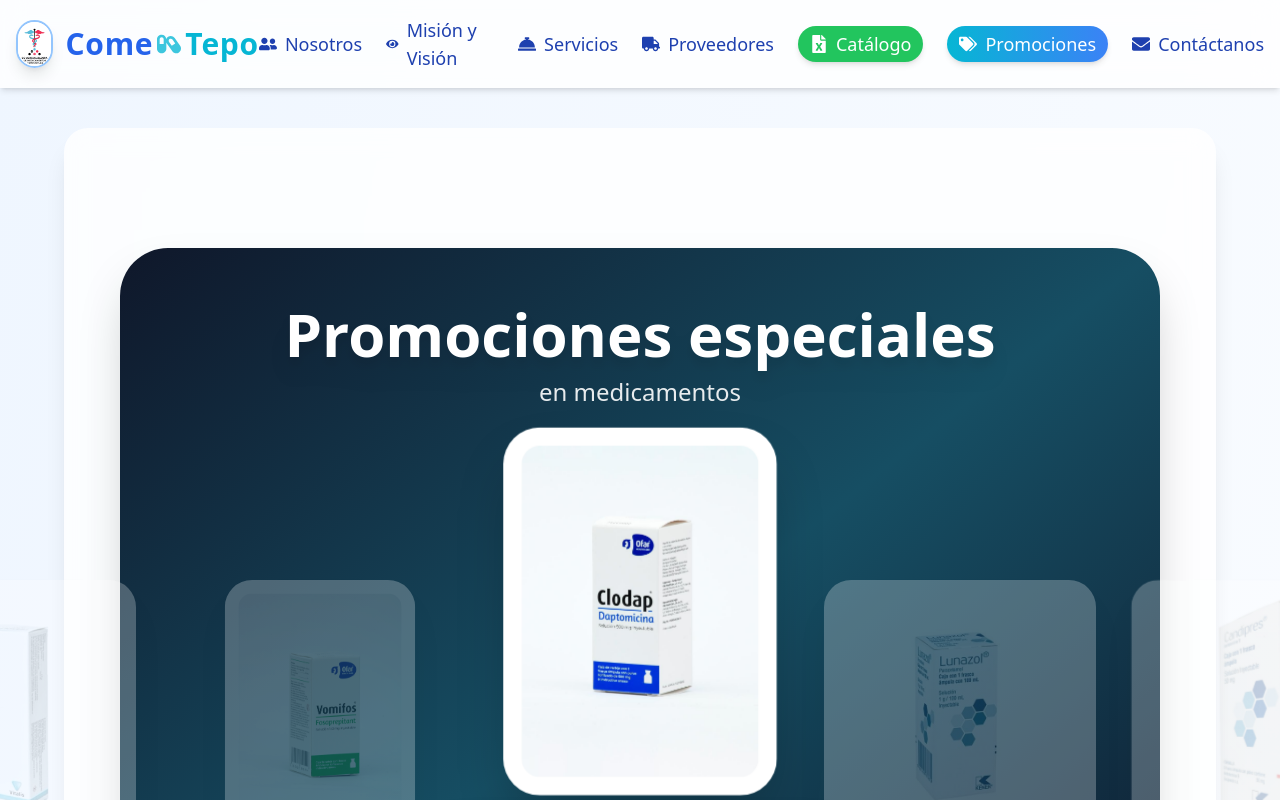
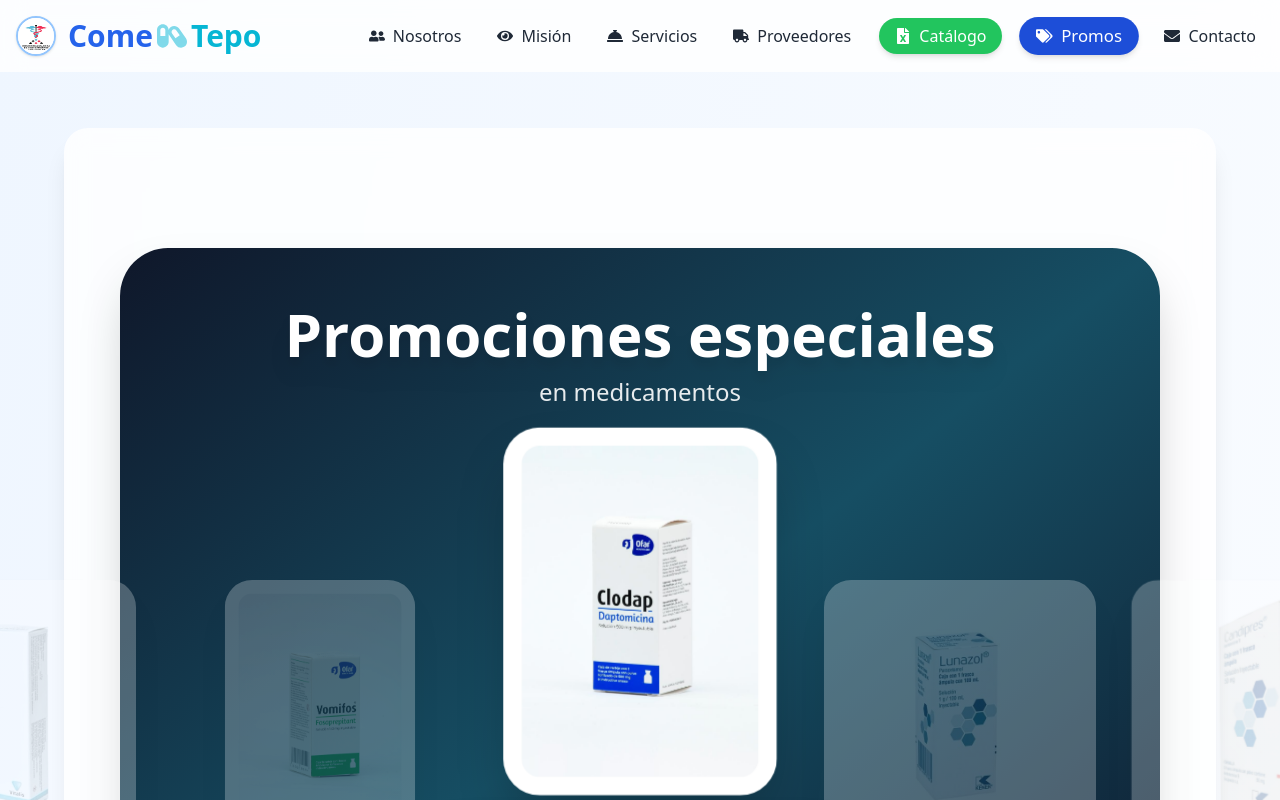
Before and after one commit to IsraelRodz/Cometepo, a React (Vite) app: page / in a window 1280 px wide. Shown: the top 800 px of the page. Built offline with nearby package versions, Linux system fonts and the light colour scheme.

Commit message:
Cometepo_v_vieja_catalogo_2

```diff
--- a/src/Components/ExcelViewer.tsx
+++ b/src/Components/ExcelViewer.tsx
@@ -23,7 +23,7 @@
   }, []);
 
   return (
-    <section id="catalogo" className="px-4 my-20 scroll-mt-24">
+    <section id="catalogo" className="px-4 my-20 scroll-mt-32">
       <div className="max-w-7xl mx-auto bg-white rounded-3xl shadow-2xl p-6">
 
         {/* HEADER */}
--- a/src/Components/NavBar.tsx
+++ b/src/Components/NavBar.tsx
@@ -1,5 +1,5 @@
 // src/components/Navbar.tsx
-import { useState } from 'react';
+import { useEffect, useState } from "react";
 import {
   FaUserFriends,
   FaEye,
@@ -11,146 +11,160 @@
   FaTimes,
   FaTags,
   FaFileExcel,
-} from 'react-icons/fa';
+} from "react-icons/fa";
+
+const sections = [
+  "nosotros",
+  "misionvision",
+  "servicios",
+  "proveedores",
+  "catalogo",
+  "promociones",
+  "contacto",
+];
 
 const Navbar = () => {
   const [menuOpen, setMenuOpen] = useState(false);
+  const [active, setActive] = useState("nosotros");
+  const [scrolled, setScrolled] = useState(false);
 
-  const toggleMenu = () => {
-    setMenuOpen(!menuOpen);
+  // Detectar sección activa
+  useEffect(() => {
+    const handleScroll = () => {
+      setScrolled(window.scrollY > 50);
+
+      let current = "nosotros";
+      sections.forEach((id) => {
+        const el = document.getElementById(id);
+        if (el) {
+          const offset = el.offsetTop - 140;
+          if (window.scrollY >= offset) {
+            current = id;
+          }
+        }
+      });
+      setActive(current);
     };
 
-  const closeMenu = () => {
+    window.addEventListener("scroll", handleScroll);
+    return () => window.removeEventListener("scroll", handleScroll);
+  }, []);
+
+  // Scroll suave con offset
+  const handleScrollTo = (id: string) => {
+    const el = document.getElementById(id);
+    if (el) {
+      window.scrollTo({
+        top: el.offsetTop - 120,
+        behavior: "smooth",
+      });
+    }
     setMenuOpen(false);
   };
 
+  const linkClass = (id: string) =>
+    `flex items-center gap-2 px-2 py-1 transition-all duration-300 ${
+      active === id
+        ? "text-blue-600 font-bold scale-105"
+        : "hover:text-blue-500 hover:scale-105"
+    }`;
+
   return (
-    <nav className="bg-white/80 backdrop-blur-md shadow-md fixed w-full z-50 font-medium text-blue-800">
-      <div className="max-w-7xl mx-auto px-4 py-4 flex justify-between items-center">
+    <nav
+      className={`fixed w-full z-50 transition-all duration-300 ${
+        scrolled
+          ? "bg-white/90 backdrop-blur-lg shadow-lg py-2"
+          : "bg-white/80 backdrop-blur-md py-4"
+      }`}
+    >
+      <div className="max-w-7xl mx-auto px-4 flex justify-between items-center">
 
         {/* LOGO */}
-        <a
-          href="#principal"
-          className="text-2xl md:text-3xl font-extrabold tracking-wide cursor-pointer transition-transform hover:scale-110 focus:outline-none focus-visible:ring-2 focus-visible:ring-blue-400 flex items-center gap-3"
+        <div
+          onClick={() => handleScrollTo("principal")}
+          className="text-2xl md:text-3xl font-extrabold cursor-pointer flex items-center gap-3 hover:scale-105 transition"
         >
           <img
             src="/Laboratorios/COME.jpeg"
-            alt="Logo"
-            className="w-10 h-10 md:w-12 md:h-12 rounded-full object-cover border-2 border-blue-300 shadow-lg transition-transform duration-300 hover:scale-110 dark:border-cyan-400"
+            className="w-10 h-10 rounded-full border-2 border-blue-300 shadow"
           />
           <span className="flex items-center gap-1">
             <span className="text-blue-600">Come</span>
-            <FaCapsules className="text-cyan-500 text-xl md:text-2xl animate-pulseSlow" />
+            <FaCapsules className="text-cyan-500 animate-pulse" />
             <span className="text-cyan-500">Tepo</span>
           </span>
-        </a>
+        </div>
 
-        {/* BOTÓN MOBILE */}
-        <div className="md:hidden">
+        {/* MOBILE BTN */}
         <button
-            onClick={toggleMenu}
-            className="text-2xl text-blue-700 focus:outline-none focus-visible:ring-2 focus-visible:ring-blue-300"
-            aria-label="Toggle Menu"
+          onClick={() => setMenuOpen(!menuOpen)}
+          className="md:hidden text-2xl"
         >
           {menuOpen ? <FaTimes /> : <FaBars />}
         </button>
-        </div>
 
-        {/* MENÚ DESKTOP */}
-        <ul className="hidden md:flex gap-6 text-lg items-center">
-          <li>
-            <a href="#nosotros" className="flex items-center gap-2 hover:text-blue-500 hover:underline hover:scale-105 transition-all">
+        {/* DESKTOP */}
+        <ul className="hidden md:flex items-center gap-5 text-sm lg:text-base">
+          <li onClick={() => handleScrollTo("nosotros")} className={linkClass("nosotros")}>
             <FaUserFriends /> Nosotros
-            </a>
           </li>
 
-          <li>
-            <a href="#misionvision" className="flex items-center gap-2 hover:text-blue-500 hover:underline hover:scale-105 transition-all">
-              <FaEye /> Misión y Visión
-            </a>
+          <li onClick={() => handleScrollTo("misionvision")} className={linkClass("misionvision")}>
+            <FaEye /> Misión
           </li>
 
-          <li>
-            <a href="#servicios" className="flex items-center gap-2 hover:text-blue-500 hover:underline hover:scale-105 transition-all">
+          <li onClick={() => handleScrollTo("servicios")} className={linkClass("servicios")}>
             <FaConciergeBell /> Servicios
-            </a>
           </li>
 
-          <li>
-            <a href="#proveedores" className="flex items-center gap-2 hover:text-blue-500 hover:underline hover:scale-105 transition-all">
+          <li onClick={() => handleScrollTo("proveedores")} className={linkClass("proveedores")}>
             <FaTruck /> Proveedores
-            </a>
           </li>
 
-          {/* 🟢 CATÁLOGO */}
-          <li>
-            <a
-              href="#catalogo"
-              className="flex items-center gap-2 px-3 py-1 rounded-full bg-green-500 text-white shadow-md hover:scale-110 transition-all"
+          {/* CATÁLOGO */}
+          <li onClick={() => handleScrollTo("catalogo")}>
+            <span
+              className={`flex items-center gap-2 px-4 py-1.5 rounded-full text-white shadow-md transition ${
+                active === "catalogo"
+                  ? "bg-green-700 scale-105"
+                  : "bg-green-500 hover:bg-green-600"
+              }`}
             >
               <FaFileExcel /> Catálogo
-            </a>
+            </span>
           </li>
 
-          {/* 🔥 PROMOCIONES */}
-          <li>
-            <a
-              href="#promociones"
-              className="flex items-center gap-2 px-3 py-1 rounded-full bg-gradient-to-r from-cyan-500 to-blue-500 text-white shadow-md hover:scale-110 transition-all"
+          {/* PROMOS */}
+          <li onClick={() => handleScrollTo("promociones")}>
+            <span
+              className={`flex items-center gap-2 px-4 py-1.5 rounded-full text-white shadow-md transition ${
+                active === "promociones"
+                  ? "bg-blue-700 scale-105"
+                  : "bg-gradient-to-r from-cyan-500 to-blue-500"
+              }`}
             >
-              <FaTags /> Promociones
-            </a>
+              <FaTags /> Promos
+            </span>
           </li>
 
-          <li>
-            <a href="#contacto" className="flex items-center gap-2 hover:text-blue-500 hover:underline hover:scale-105 transition-all">
-              <FaEnvelope /> Contáctanos
-            </a>
+          <li onClick={() => handleScrollTo("contacto")} className={linkClass("contacto")}>
+            <FaEnvelope /> Contacto
           </li>
         </ul>
       </div>
 
-      {/* MENÚ MOBILE */}
+      {/* MOBILE MENU */}
       {menuOpen && (
-        <ul className="md:hidden px-6 pb-4 pt-2 space-y-4 text-lg bg-white shadow-md">
-          <li>
-            <a onClick={closeMenu} href="#nosotros" className="block">Nosotros</a>
+        <ul className="md:hidden px-6 pb-4 pt-2 space-y-4 bg-white shadow-md">
+          {sections.map((sec) => (
+            <li
+              key={sec}
+              onClick={() => handleScrollTo(sec)}
+              className="capitalize cursor-pointer"
+            >
+              {sec}
             </li>
-          <li>
-            <a onClick={closeMenu} href="#misionvision" className="block">Misión y Visión</a>
-          </li>
-          <li>
-            <a onClick={closeMenu} href="#servicios" className="block">Servicios</a>
-          </li>
-          <li>
-            <a onClick={closeMenu} href="#proveedores" className="block">Proveedores</a>
-          </li>
-
-          {/* CATÁLOGO MOBILE */}
-          <li>
-            <a
-              onClick={closeMenu}
-              href="#catalogo"
-              className="block font-semibold text-green-600"
-            >
-              Catálogo 📊
-            </a>
-          </li>
-
-          {/* PROMOCIONES MOBILE */}
-          <li>
-            <a
-              onClick={closeMenu}
-              href="#promociones"
-              className="block font-semibold text-blue-600"
-            >
-              Promociones 🔥
-            </a>
-          </li>
-
-          <li>
-            <a onClick={closeMenu} href="#contacto" className="block">Contáctanos</a>
-          </li>
+          ))}
         </ul>
       )}
     </nav>
```
Lines whose indentation alone changed are shown as unchanged.
